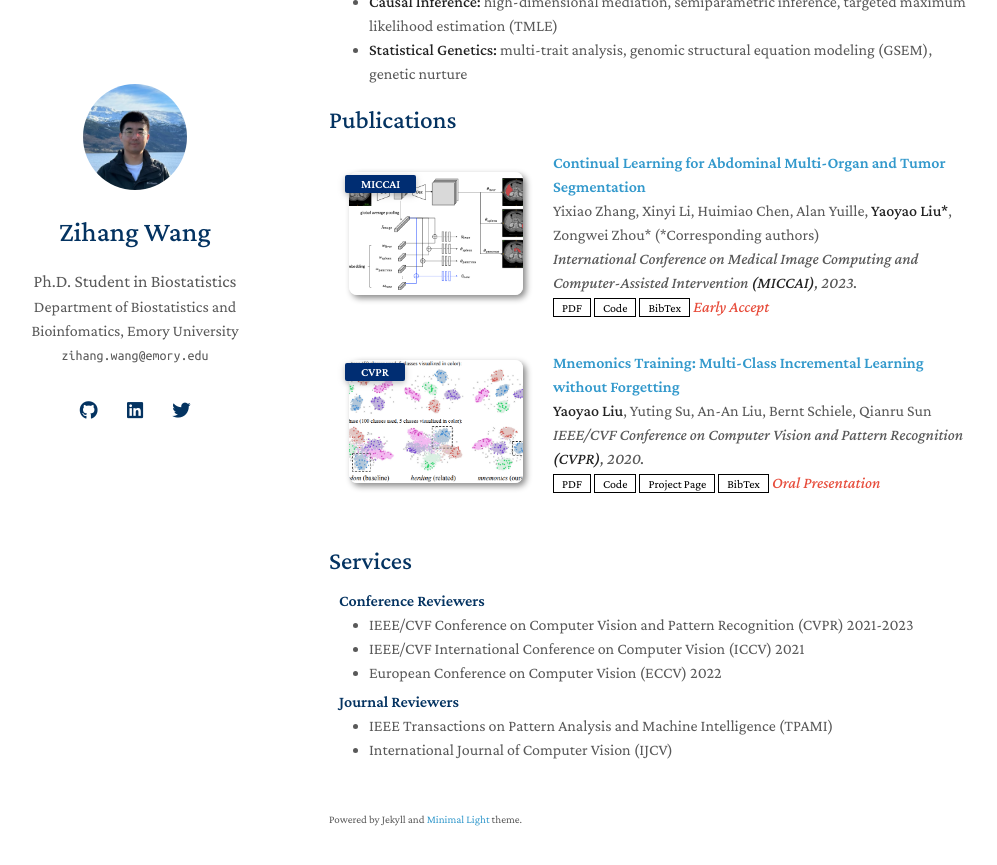
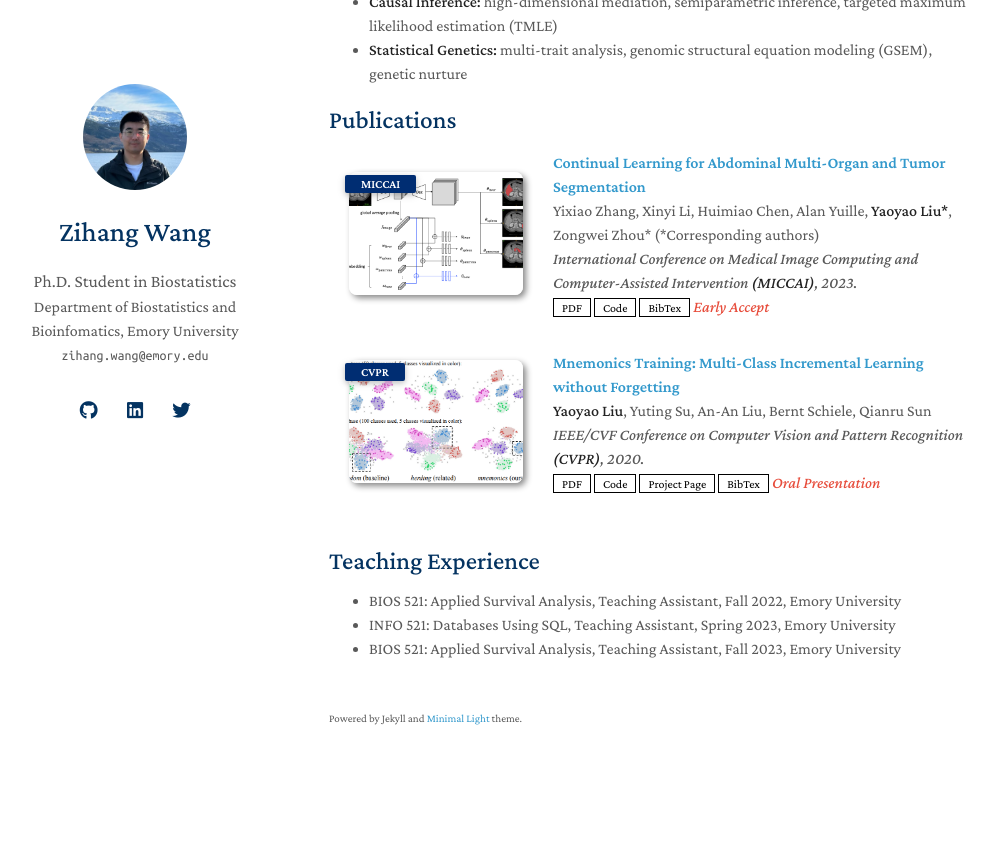
Before and after one commit to imzihangwang/imzihangwang.github.io, a Jekyll site: the page built from index.md, in a window 1280 px wide and 900 px high, scrolled down 504 px. Shown: the top 865 px of the window, without its empty margins (141-1138 px from the left). Built offline with Jekyll 4.4.1, drawn with Linux system fonts in a browser that asks for light colours; nearby versions of some CDN libraries; a style sheet for code colours, icons or effects is not loaded; our own code applies the rules of GitHub Pages for plain Markdown files; after the commit the page ends 1303 px from its top, so only the background shows below that.

Commit message:
Update index.md

```diff
--- a/index.md
+++ b/index.md
@@ -30,4 +30,11 @@ My name in Chinese is 王子航.
 
 {% include_relative _includes/publications.md %}
 
+## Teaching Experience
+- BIOS 521: Applied Survival Analysis, Teaching Assistant, Fall 2022, Emory University
+- INFO 521: Databases Using SQL, Teaching Assistant, Spring 2023, Emory University
+- BIOS 521: Applied Survival Analysis, Teaching Assistant, Fall 2023, Emory University
+
+<!--
 {% include_relative _includes/services.md %}
+-->
```
